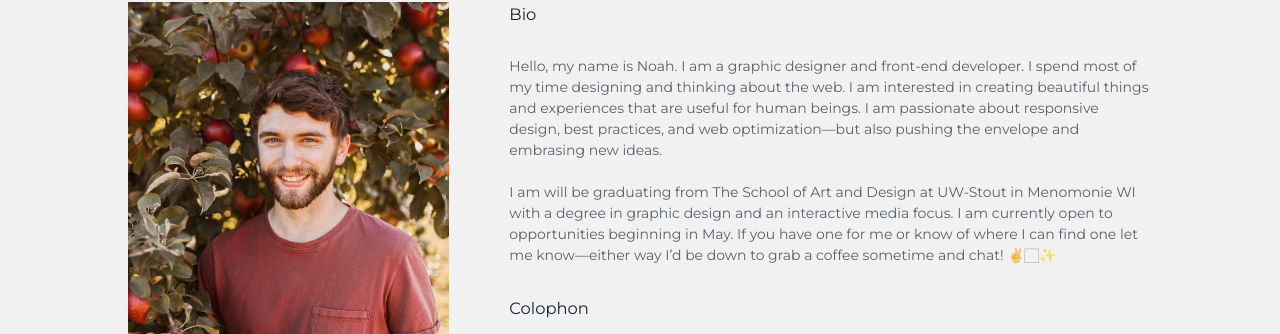
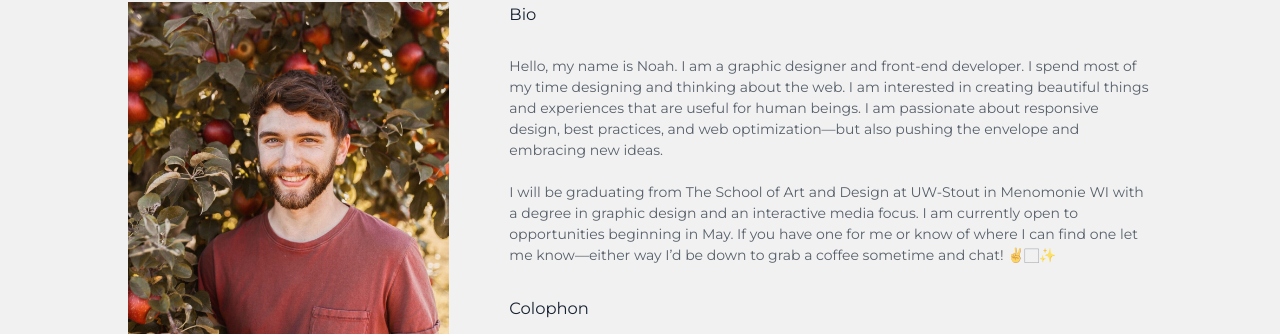
Before and after one commit to noahcdela/portfolio-2018, a Jekyll site: the page built from about.html, in a window 1280 px wide. Shown: the part 271-605 px from the top of the page. Built offline with Jekyll 4.4.1, drawn with Linux system fonts in a browser that asks for light colours.

Commit message:
Update copy

```diff
--- a/about.html
+++ b/about.html
@@ -17,9 +17,9 @@ permalink: /about
                 <h3>Bio</h3>
                 <p>Hello, my name is Noah. I am a graphic designer and front-end developer. I spend most of my time designing
                     and thinking about the web. I am interested in creating beautiful things and experiences that are useful
-                    for human beings. I am passionate about responsive design, best practices, and web optimization—but also pushing the envelope and embrasing new ideas.
+                    for human beings. I am passionate about responsive design, best practices, and web optimization—but also pushing the envelope and embracing new ideas.
                     <br><br>
-                    I am will be graduating from The School of Art and Design at UW-Stout in Menomonie WI with a degree in graphic
+                    I will be graduating from The School of Art and Design at UW-Stout in Menomonie WI with a degree in graphic
                     design and an interactive media focus. I am currently open to opportunities beginning in May. If you
                     have one for me or know of where I can find one let me know—either way I’d be down to grab a coffee sometime
                     and chat! ✌️🏻✨
```
